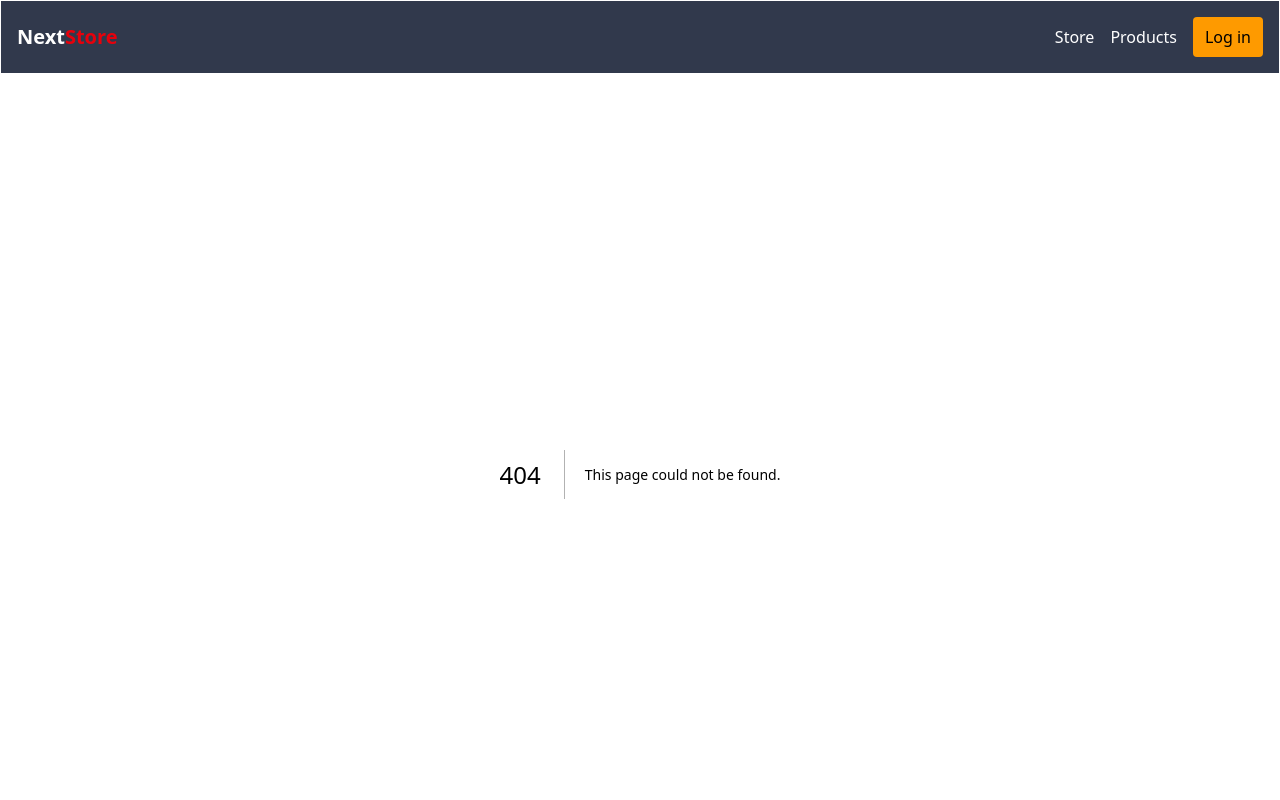
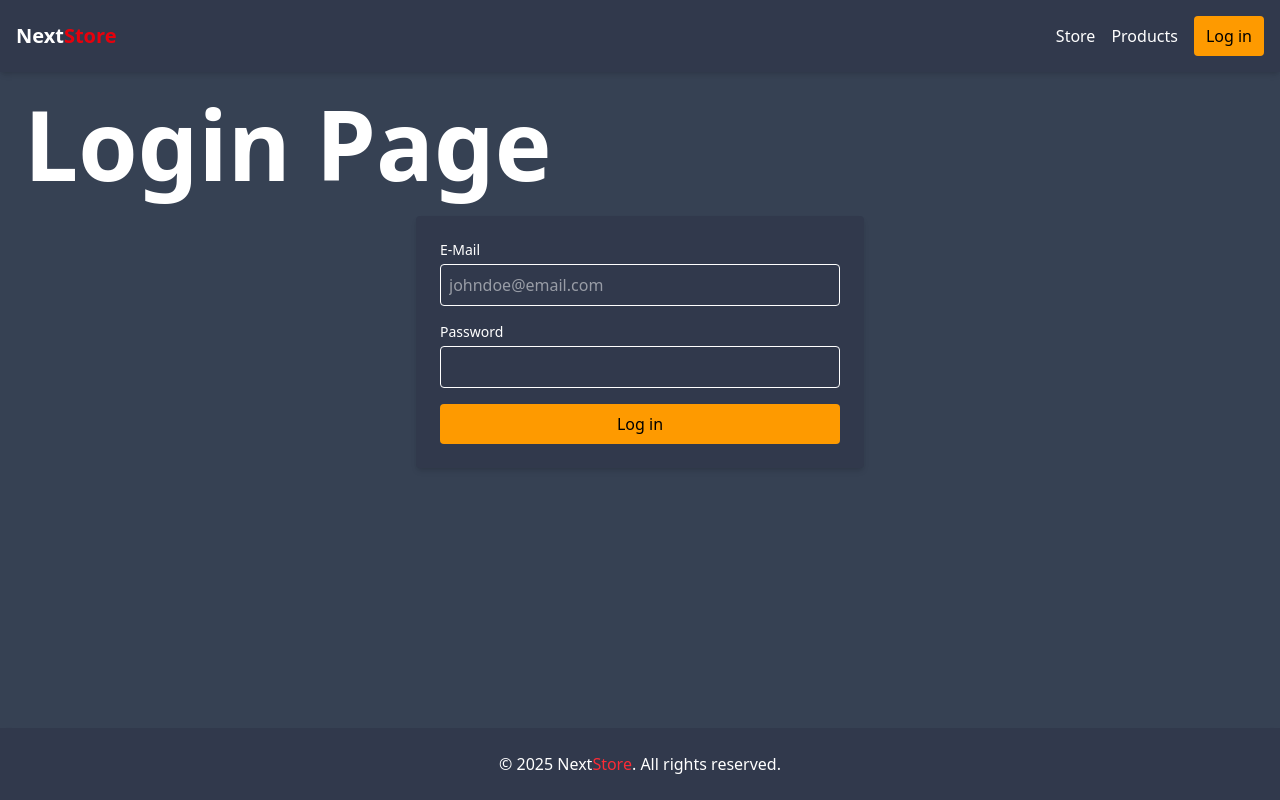
Before and after one commit to guidonunes/nextjs-ecommerce, a Next.js app: page /components/login in a window 1280 px wide. Before the commit this address had no page. Shown: the top 800 px of the page. Built offline with nearby package versions, Linux system fonts and the light colour scheme.

Commit message:
create login component and update styling

```diff
--- a/app/components/Footer.tsx
+++ b/app/components/Footer.tsx
@@ -1,6 +1,6 @@
 export default function Footer() {
   return (
-    <footer className="bg-[#31394c] border-t mt-12">
+    <footer className="bg-[#31394c] mt-12 shadow-md">
       <div className="container mx-auto p-6 text-center text-white">
         © {new Date().getFullYear()} Next<span className="text-red-500">Store</span>. All rights reserved.
       </div>
--- a/app/components/Header.tsx
+++ b/app/components/Header.tsx
@@ -2,13 +2,13 @@ import Link from "next/link";
 
 export default function Header() {
   return (
-    <header className="bg-[#31394c] border text-white">
+    <header className="bg-[#31394c] text-white shadow-md">
       <div className="container mx-auto flex items-center justify-between p-4">
         <Link href="/" className="text-xl font-bold text-white">Next<span className="text-red-600">Store</span></Link>
         <nav className="flex items-center gap-4">
           <Link href="/" className="text-white hover:text-amber-500">Store</Link>
           <Link href="/products" className="text-white hover:text-amber-500">Products</Link>
-          <Link href="/dashboard/login" className="px-3 py-2 bg-amber-500 text-black rounded hover:bg-blue-950">Log in</Link>
+          <Link href="/dashboard/login" className="px-3 py-2 bg-amber-500 text-black rounded hover:bg-amber-600">Log in</Link>
         </nav>
       </div>
     </header>
--- /dev/null
+++ b/app/components/login/page.tsx
@@ -0,0 +1,18 @@
+export default function LoginPage() {
+  return (
+    <div className="container mx-auto p-6">
+      <h1 className="text-8xl font-bold mb-6">Login Page</h1>
+      <form className="max-w-md mx-auto space-y-4 bg-[#31394c] p-6 rounded shadow-md">
+        <div>
+          <label htmlFor="email" className="block text-sm font-medium">E-Mail</label>
+          <input type="email" id="email" name="email" placeholder="johndoe@email.com" className="mt-1 w-full p-2 border rounded" />
+        </div>
+        <div>
+          <label htmlFor="password" className="block text-sm font-medium">Password</label>
+          <input type="password" id="password" name="password" className="mt-1 w-full p-2 border rounded" />
+        </div>
+        <button type="submit" className="w-full bg-amber-500 hover:text-amber-600 text-black py-2 rounded">Log in</button>
+      </form>
+    </div>
+  )
+}
--- a/app/layout.tsx
+++ b/app/layout.tsx
@@ -28,11 +28,12 @@ export default function RootLayout({
   return (
     <html lang="en">
       <body
-        className={`${geistSans.variable} ${geistMono.variable} antialiased`}
+        className={`${geistSans.variable} ${geistMono.variable} antialiased bg-gray-700 text-white min-h-screen flex flex-col`}
       >
-
         <Header/>
-        {children}
+        <main className="grow">
+          {children}
+        </main>
         <Footer/>
       </body>
     </html>
```
